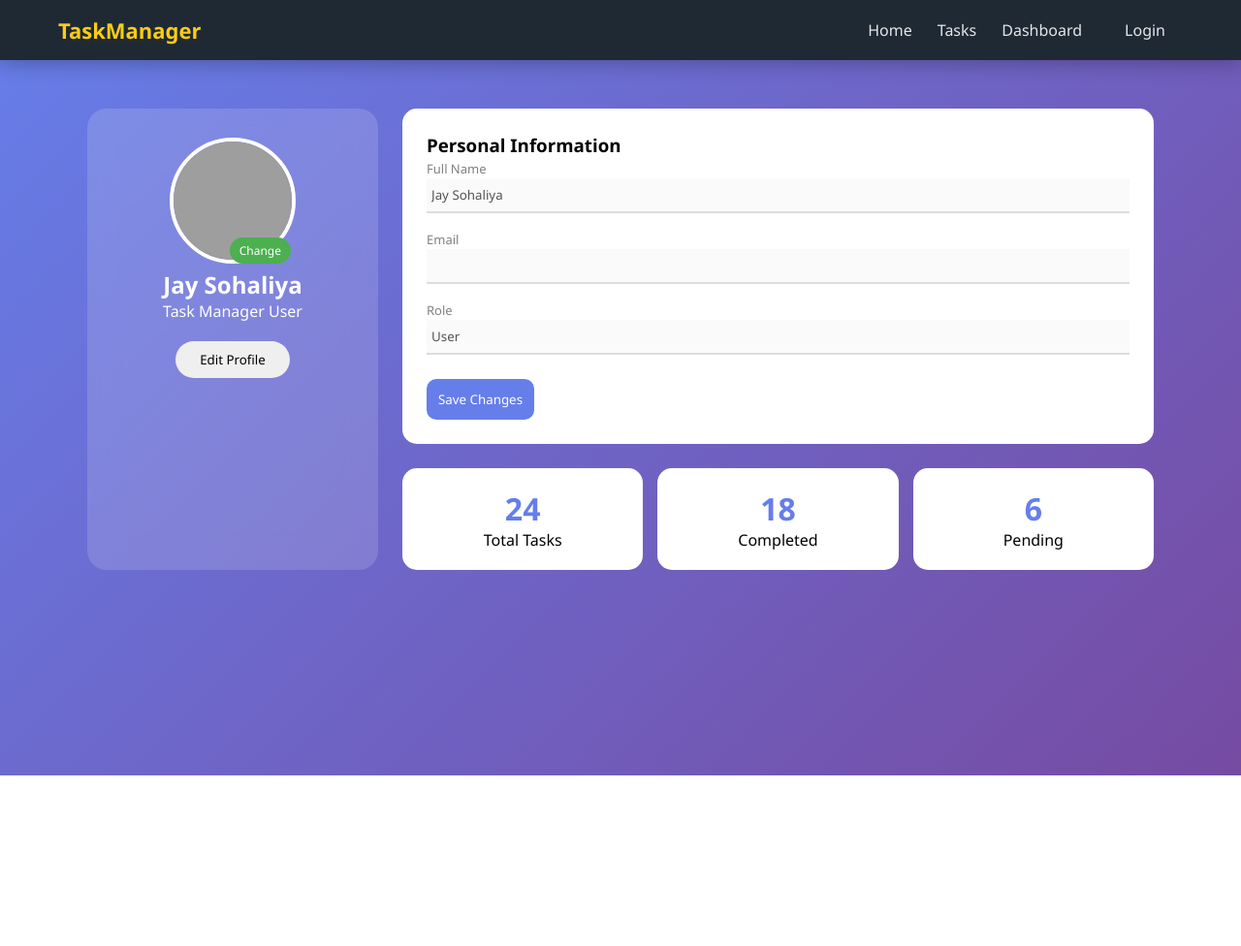
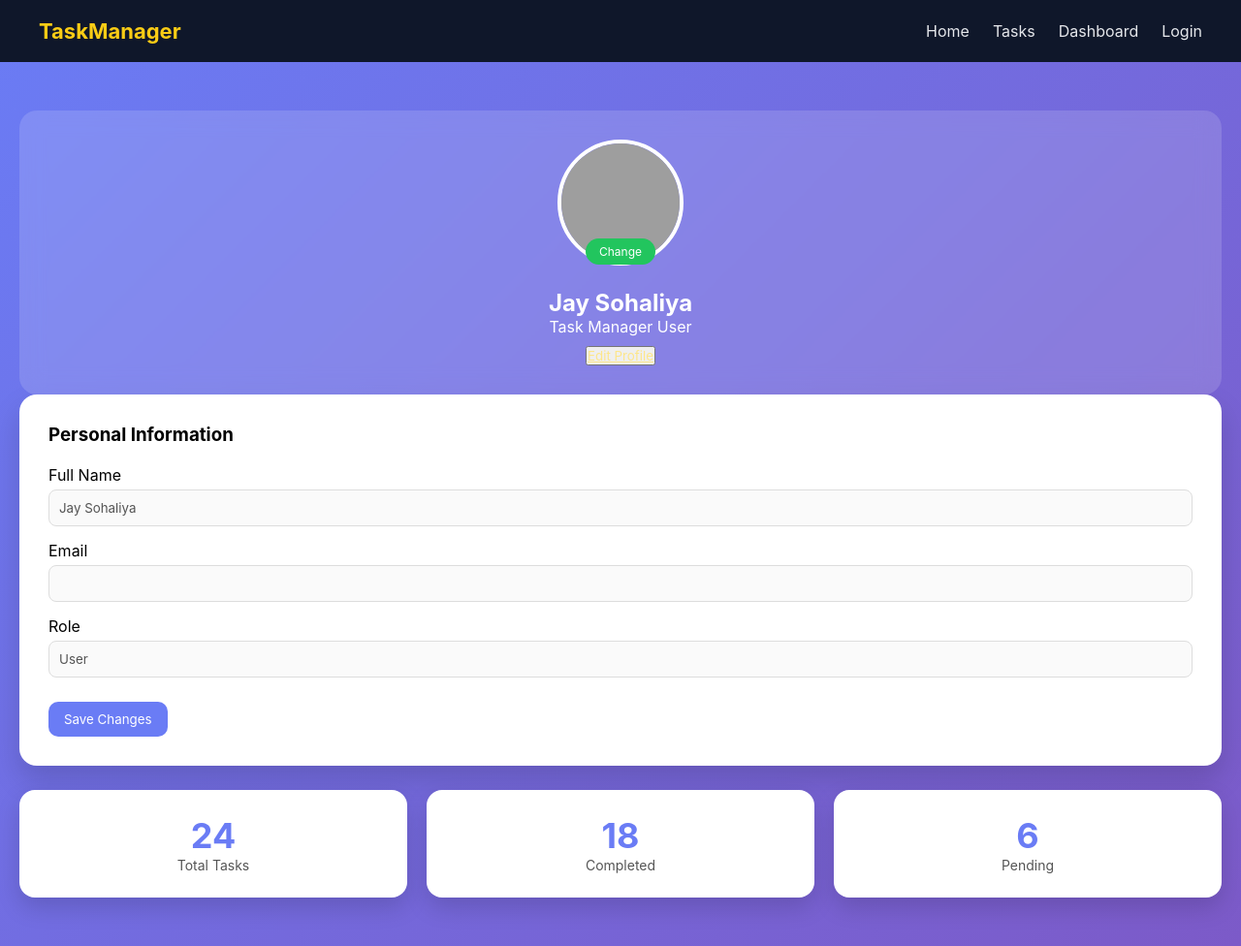
Before and after one commit to SOHALIYAJAY/Task-Management-System, a Django app: page /myprofile/ in a window 1280 px wide. Shown: the whole page at 97% size. Before the commit the page ends 800 px from the top, so only its background shows below. Run offline with Django 5.2, Linux system fonts and the light colour scheme; data comes from the database, SQL or seed files in the repository; grey boxes are pictures that could not be loaded.

Commit message:
Add files via upload

```diff
--- a/static/css/profile.css
+++ b/static/css/profile.css
@@ -1,82 +1,61 @@
- * {
+* {
     margin: 0;
     padding: 0;
     box-sizing: border-box;
-    font-family: "Segoe UI", sans-serif;
-}
-
-/* BODY FIX */
-body {
-    background: linear-gradient(135deg, #667eea, #764ba2);
-    min-height: 100vh;
+    font-family: "Inter", Arial, sans-serif;
 }
 
 /* NAVBAR */
 .navbar {
-    position: sticky;
-    top: 0;
-    z-index: 1000;
-
+    height: 64px;
+    background: #0f172a;
+    padding: 0 40px;
     display: flex;
     justify-content: space-between;
     align-items: center;
-
-    padding: 16px 60px;
-    background: #1f2933;
-    box-shadow: 0 4px 20px rgba(0, 0, 0, 0.25);
 }
 
 .logo {
+    color: #facc15;
     font-size: 22px;
-    font-weight: bold;
-    color: #FACC15;
+    font-weight: 700;
 }
 
 .nav-links {
     display: flex;
-    gap: 26px;
+    gap: 24px;
     list-style: none;
 }
 
 .nav-links a {
-    color: #E5E7EB;
+    color: #e5e7eb;
     text-decoration: none;
-    font-weight: 500;
 }
 
-.nav-links a:hover {
-    color: #FACC15;
+/* BACKGROUND */
+body {
+    background: linear-gradient(135deg, #6a7cf5, #7c5ac8);
+    min-height: 100vh;
 }
 
-.btn-nav {
-    /* background: #FACC15; */
-    color: #111827;
-    padding: 8px 18px;
-    border-radius: 8px;
-    font-weight: 600;
-}
-
-/* MAIN FIX */
+/* MAIN */
 .main {
-    display: flex;
-    justify-content: center;
     padding: 50px 20px;
 }
 
-/* DASHBOARD */
-.dashboard {
-    width: 100%;
+.dashboard-container {
     max-width: 1100px;
+    margin: auto;
     display: grid;
     grid-template-columns: 300px 1fr;
-    gap: 25px;
+    gap: 30px;
 }
 
 /* PROFILE CARD */
 .profile-card {
     background: rgba(255,255,255,0.15);
-    backdrop-filter: blur(15px);
-    border-radius: 20px;
+    backdrop-filter: blur(12px);
+    border-radius: 18px;
     padding: 30px;
     text-align: center;
     color: white;
@@ -84,33 +63,44 @@ body {
 
 .image-box {
     position: relative;
-    width: 130px;
-    margin: auto;
+    margin-bottom: 20px;
 }
 
 .image-box img {
     width: 130px;
     height: 130px;
     border-radius: 50%;
-    border: 4px solid white;
+    border: 4px solid #fff;
 }
 
 .upload-btn {
     position: absolute;
     bottom: 5px;
-    right: 5px;
-    background: #4CAF50;
-    padding: 5px 10px;
+    right: 50%;
+    transform: translateX(50%);
+    background: #22c55e;
+    padding: 6px 14px;
+    border-radius: 20px;
     font-size: 12px;
-    border-radius: 20px;
     cursor: pointer;
+    color: white;
 }
 
-.profile-card button {
-    margin-top: 20px;
-    padding: 10px 25px;
-    border-radius: 30px;
-    border: none;
+.profile-card h2 {
+    margin-top: 10px;
+}
+
+.profile-card .email {
+    font-size: 14px;
+    opacity: 0.9;
+    margin-bottom: 15px;
+}
+
+#editBtn {
+    display: inline-block;
+    margin-top: 10px;
+    color: #fde68a;
+    text-decoration: underline;
 }
 
 /* CONTENT */
@@ -120,51 +110,81 @@ body {
     gap: 25px;
 }
 
+/* INFO CARD */
 .card {
     background: white;
-    border-radius: 15px;
-    padding: 25px;
+    border-radius: 18px;
+    padding: 30px;
+    box-shadow: 0 15px 30px rgba(0,0,0,0.15);
+}
+
+.card h3 {
+    margin-bottom: 20px;
 }
 
 .field {
+    display: flex;
+    flex-direction: column;
     margin-bottom: 15px;
 }
 
-.field span {
+.field label {
     font-size: 13px;
-    color: gray;
+    color: #666;
 }
 
 .field input {
-    width: 100%;
-    border: none;
-    border-bottom: 2px solid #ddd;
-    padding: 8px 5px;
+    padding: 10px;
+    border-radius: 8px;
+    border: 1px solid #ddd;
+    margin-top: 5px;
 }
 
 #saveBtn {
     margin-top: 10px;
-    padding: 12px;
+    padding: 10px 16px;
     border-radius: 10px;
-    background: #667eea;
+    border: none;
+    background: #6a7cf5;
     color: white;
-    border: none;
+    cursor: not-allowed;
 }
 
 /* STATS */
 .stats {
     display: grid;
     grid-template-columns: repeat(3, 1fr);
-    gap: 15px;
+    gap: 20px;
 }
 
 .stat-box {
     background: white;
-    border-radius: 15px;
-    padding: 20px;
+    border-radius: 16px;
+    padding: 25px;
     text-align: center;
+    box-shadow: 0 10px 25px rgba(0,0,0,0.15);
 }
 
 .stat-box h1 {
-    color: #667eea;
+    font-size: 36px;
+    color: #6a7cf5;
 }
+
+.stat-box p {
+    font-size: 14px;
+    color: #555;
+}
+/* RESPONSIVE */
+@media (max-width: 900px) {
+    .dashboard-container {
+        grid-template-columns: 1fr;
+    }
+}
+
+footer.footer {
+    text-align: center;
+    padding: 15px 0;
+    background: #0f172a;
+    color: #e5e7eb;
+    margin-top: 40px;
+}
```
